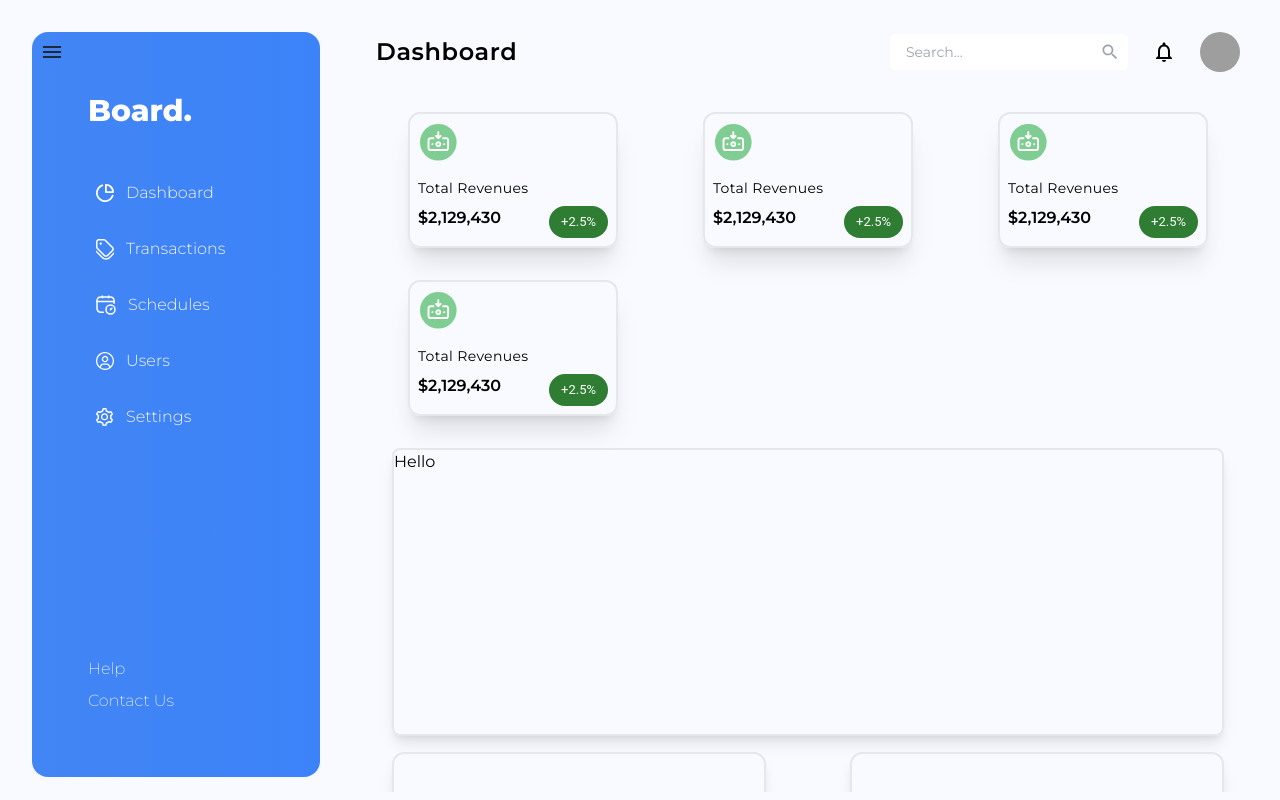
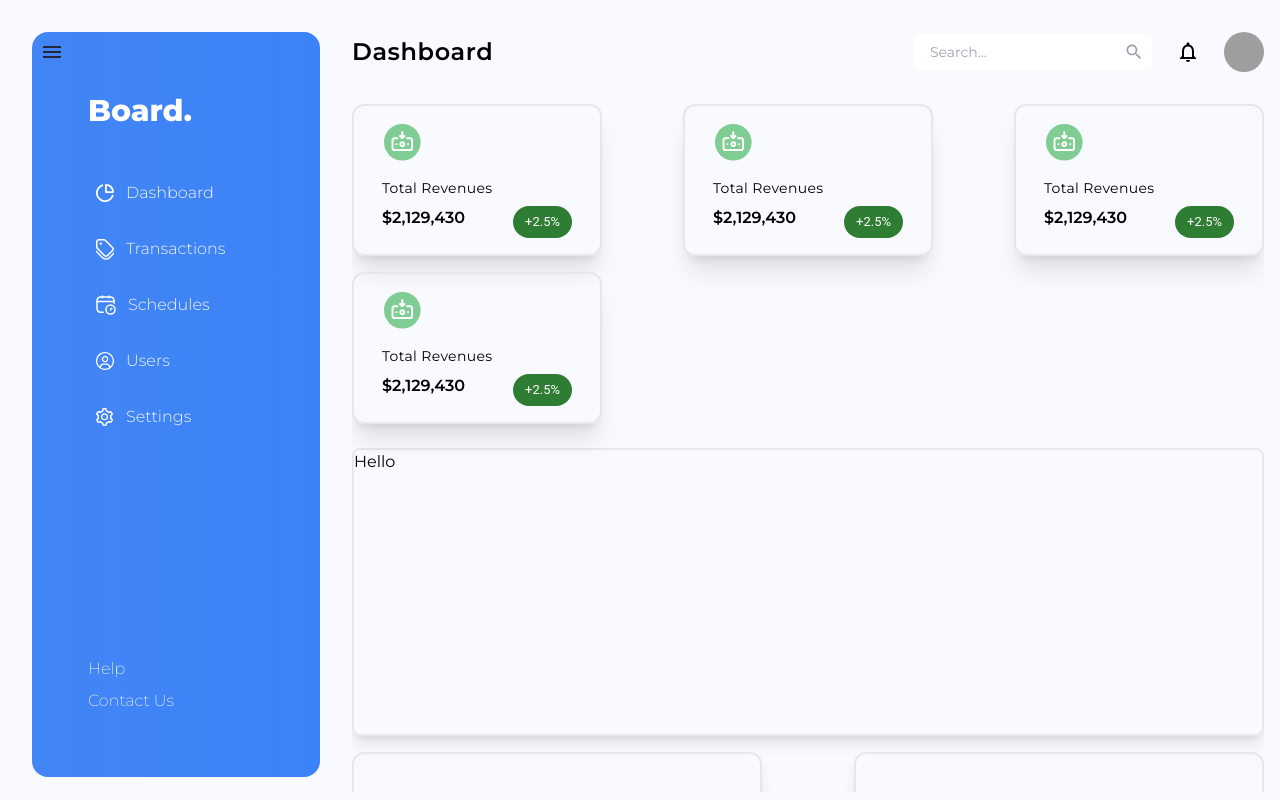
Before and after one commit to deepak-singh5219/openInApp-UI, a Next.js app: page /home in a window 1280 px wide. Built offline with nearby package versions, Linux system fonts and the light colour scheme; no server answers; grey boxes are pictures that could not be loaded.

Commit message:
API created for data

```diff
--- a/src/app/(clientLayout)/home/page.tsx
+++ b/src/app/(clientLayout)/home/page.tsx
@@ -1,6 +1,4 @@
 "use client";
-
-
 import { SidebarContext } from "../../../context/SidebarContext"
 import { FC } from "react";
 import React, { useContext } from 'react';
--- a/src/app/(clientLayout)/layout.tsx
+++ b/src/app/(clientLayout)/layout.tsx
@@ -1,10 +1,7 @@
-
 import NavBar from "@/components/NavBar";
 import SideBar from "@/components/SideBar";
 import SidebarProvider from "@/context/SidebarContext";
-import DataApiProvider from "@/context/ApiContext"
-
-
+import DataApiProvider from "@/context/ApiContext";
 export const metadata = {
   title: "openinappui",
   description: "",
@@ -21,10 +18,12 @@ export default function RootLayout({
         <SidebarProvider>
           <div className="h-screen px-10 fixed w-screen md:m-6 md:p-2 flex flex-row justify-start">
             <SideBar />
-        <div className="flex flex-col flex-1 w-full mt-4 md:mt-0 mx-2 md:px-12 px-4 ">
-        <NavBar/>
+            <div className="flex flex-col flex-1 w-full mt-4 md:mt-0 md:px-8 px-2 ">
+              <NavBar />
 
-        <div className="bg-primary overflow-y-auto mt-6 flex-2 px-4 mb-6 text-primary">{children}</div>
+              <div className="bg-primary overflow-y-auto mt-6 flex-2  mb-6 text-primary">
+                {children}
+              </div>
             </div>
           </div>
         </SidebarProvider>
--- /dev/null
+++ b/src/app/api/data/route.ts
@@ -0,0 +1,23 @@
+// endpoint api/data
+import { NextRequest, NextResponse } from "next/server"
+
+const data = [
+    { "year": 2010, "new_recruits": 120, "resignations": 30 },
+    { "year": 2011, "new_recruits": 140, "resignations": 25 },
+    { "year": 2012, "new_recruits": 110, "resignations": 35 },
+    { "year": 2013, "new_recruits": 160, "resignations": 40 },
+    { "year": 2014, "new_recruits": 180, "resignations": 38 },
+    { "year": 2015, "new_recruits": 200, "resignations": 45 },
+    { "year": 2016, "new_recruits": 220, "resignations": 50 },
+    { "year": 2017, "new_recruits": 250, "resignations": 55 },
+    { "year": 2018, "new_recruits": 280, "resignations": 60 },
+    { "year": 2019, "new_recruits": 300, "resignations": 65 },
+    { "year": 2020, "new_recruits": 320, "resignations": 70 },
+    { "year": 2021, "new_recruits": 350, "resignations": 75 },
+    { "year": 2022, "new_recruits": 380, "resignations": 80 }
+];
+
+
+export function GET(req: NextRequest, res: NextResponse) {
+    return NextResponse.json(data);
+}
--- a/src/components/Capsules.tsx
+++ b/src/components/Capsules.tsx
@@ -6,11 +6,11 @@ type Props = {};
 
 const Capsules = ({}: Props) => {
   return (
-    <section className="body-font my-2 mx-2">
-      <div className="container mx-auto">
+    <section className="body-font my-2">
+      <div className="container mx-auto border-2 border-gray-200 rounded-xl shadow-xl px-3">
         <div className="flex flex-wrap">
           <div className="w-full p-2">
-            <div className="border-2 border-gray-200 py-2 px-2 rounded-xl shadow-xl">
+            <div className="py-2 px-2 ">
               <div className="flex flex-col">
                 <div className="w-10 h-10 inline-flex items-center justify-center mb-4">
                   <Icon1 />
@@ -21,7 +21,10 @@ const Capsules = ({}: Props) => {
               </div>
               <div className="flex gap-x-12 mt-2">
                 <div>
-                  <Text variant="productTitle" className="inline-block font-semibold max-w-max">
+                  <Text
+                    variant="productTitle"
+                    className="inline-block font-semibold max-w-max"
+                  >
                     $2,129,430
                   </Text>
                 </div>
@@ -35,6 +38,6 @@ const Capsules = ({}: Props) => {
       </div>
     </section>
   );
-}
+};
 
 export default Capsules;
--- a/types/next-auth.d.ts
+++ b/types/next-auth.d.ts
@@ -1,5 +1,4 @@
 import NextAuth from 'next-auth';
-
 declare module 'next-auth' {
     interface Session {
         user: {
```
Lines whose indentation alone changed are shown as unchanged.
